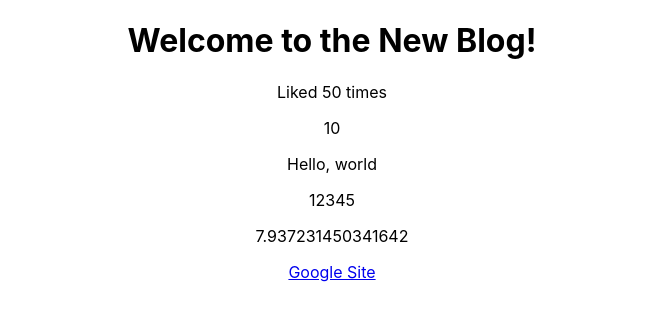
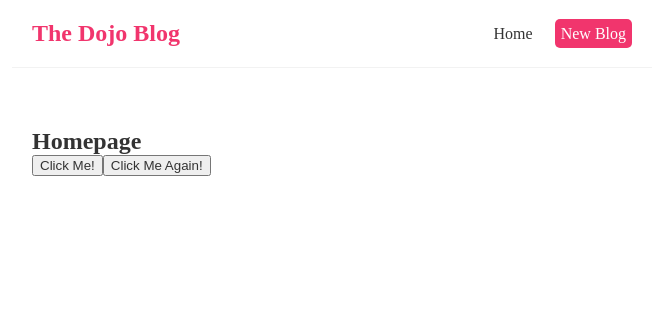
Before and after one commit to TrixyParra/dojo-blog, a React (Create React App) app: page / in a window 1280 px wide. Shown: the top 320 px of the page, without its empty margins (308-971 px from the left). Built offline with nearby package versions, Linux system fonts and the light colour scheme.

Commit message:
Created Navbar.js file - function with h1 title and nav links. Created Home.js file - function with h2 and buttons - click events for buttons. Styled both on index.css file. Imported both new files to App.js.

```diff
--- a/src/App.css
+++ b/src/App.css
@@ -1,4 +1,4 @@
-.App {
+/* .App {
   text-align: center;
 }
 
@@ -35,4 +35,4 @@
   to {
     transform: rotate(360deg);
   }
-}
+} */
--- a/src/App.js
+++ b/src/App.js
@@ -1,37 +1,58 @@
 //import logo from './logo.svg';
-import './App.css';
+//import './App.css';
+import Home from './components/Home';
+import Navbar from './components/Navbar';
 
 
-// App.js - Root Component of the Application
-// Component - is a function that returns a JSX template which is then exported to the Root file
+function App() {
+  return (
+    <div className="App">
+      <Navbar />
 
-function App() {
-  // Can output Strings, Numbers and Arrays
-  const title = 'Welcome to the New Blog!';
-  const likes = 50;
-  //const person = { name: 'Yoshi', age: '30' }; // Can't output Objects and Booleans
-  const link = 'http://google.com';
-
-  return (
-    // JSX - allows to create React Components (HTML syntax in React)
-    <div className="App">
       <div className="content">
-        <h1>{ title }</h1>        {/*{____} is a Dynamic Value  */}
-        <p>Liked { likes } times</p>
-
-        {/* <p>{ person }</p> */}
-
-        {/* JS statements and evaluations can be placed directly inside Dynamic Values - outputs into strings */}
-        <p>{ 10 }</p>
-        <p>{ 'Hello, world' }</p>
-        <p>{ [1,2,3,4,5] }</p>
-        <p>{ Math.random() * 10 }</p>
-
-        {/* in JSX Dynamic values can also be used to distribute Atrribute Values  */}
-        <a href={ link }>Google Site</a>
+        <Home />
       </div>
     </div>
   );
 }
 
 export default App;
+
+
+
+
+
+// NOTES
+// App.js - Root Component of the Application
+// Component - is a function that returns a JSX template which is then exported to the Root file
+
+// function App() {
+//   // Can output Strings, Numbers and Arrays
+//   const title = 'Welcome to the New Blog!';
+//   const likes = 50;
+//   //const person = { name: 'Yoshi', age: '30' }; // Can't output Objects and Booleans
+//   const link = 'http://google.com';
+
+//   return (
+//     // JSX - allows to create React Components (HTML syntax in React)
+//     <div className="App">
+//       <div className="content">
+//         <h1>{ title }</h1>        {/*{____} is a Dynamic Value  */}
+//         <p>Liked { likes } times</p>
+
+//         {/* <p>{ person }</p> */}
+
+//         {/* JS statements and evaluations can be placed directly inside Dynamic Values - outputs into strings */}
+//         <p>{ 10 }</p>
+//         <p>{ 'Hello, world' }</p>
+//         <p>{ [1,2,3,4,5] }</p>
+//         <p>{ Math.random() * 10 }</p>
+
+//         {/* in JSX Dynamic values can also be used to distribute Atrribute Values  */}
+//         <a href={ link }>Google Site</a>
+//       </div>
+//     </div>
+//   );
+// }
+
+// export default App;
--- /dev/null
+++ b/src/components/Home.js
@@ -0,0 +1,21 @@
+export default function Home() {
+    // e - event object
+    const handleClick = (e) => {
+        console.log('hello, world', e);  // consoles properties of the event object
+    }
+
+    const handleClickAgain = (name, e) => {
+        console.log('hello ' + name, e.target);  // gets the event target -> <button>Click Me Again!</button>
+    }
+
+    return(
+        <div className="home">
+            <h2>Homepage</h2>
+            {/* Adding Click Events */}
+            <button onClick={handleClick}>Click Me!</button>
+
+            {/* Anonymous Function Example */}
+            <button onClick={(e) => handleClickAgain('Luigi', e)}>Click Me Again!</button>
+        </div>
+    )
+}
--- /dev/null
+++ b/src/components/Navbar.js
@@ -0,0 +1,15 @@
+export default function Navbar() {
+    return (
+        <nav className="navbar">
+            <h1>The Dojo Blog</h1>
+            <div className="links">
+                <a href="/">Home</a>
+                <a href="/create" style={{
+                    color: 'white',
+                    backgroundColor: '#f1356d',
+                    borderRadius: '5px'
+                }}>New Blog</a>
+            </div>
+        </nav>
+    );
+}
--- a/src/index.css
+++ b/src/index.css
@@ -1,13 +1,41 @@
-body {
+* {
   margin: 0;
-  font-family: -apple-system, BlinkMacSystemFont, 'Segoe UI', 'Roboto', 'Oxygen',
-    'Ubuntu', 'Cantarell', 'Fira Sans', 'Droid Sans', 'Helvetica Neue',
-    sans-serif;
-  -webkit-font-smoothing: antialiased;
-  -moz-osx-font-smoothing: grayscale;
+  color: #333;
 }
 
-code {
-  font-family: source-code-pro, Menlo, Monaco, Consolas, 'Courier New',
-    monospace;
+
+/* Navbar */
+.navbar {
+  padding: 20px;
+  display: flex;
+  align-items: center;
+  max-width: 600px;
+  margin: 0 auto;
+  border-bottom: 1px solid #f2f2f2;
 }
+
+.navbar h1 {
+  color: #f1356d;
+}
+
+.navbar .links {
+  margin-left: auto;
+}
+
+.navbar a {
+  margin-left: 16px;
+  text-decoration: none;
+  padding: 6px;
+}
+
+.navbar a:hover {
+  color: #f1356d;
+}
+
+
+/* Home */
+.content {
+  max-width: 600px;
+  margin: 40px auto;
+  padding: 20px;
+}
```
